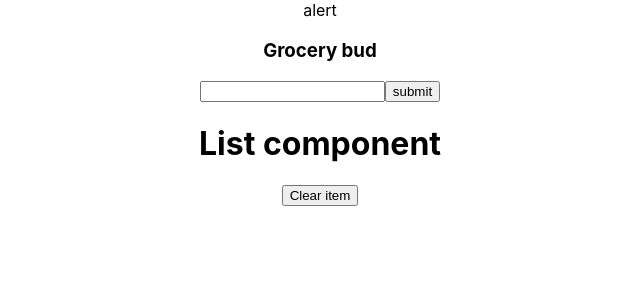
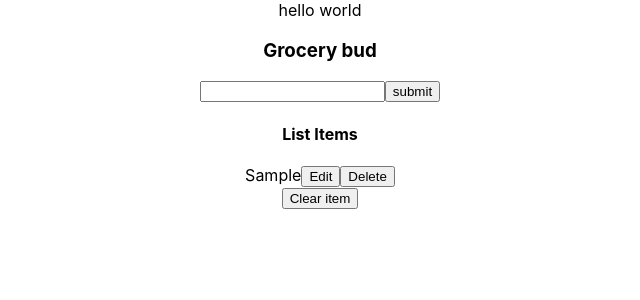
Before and after one commit to ranjan-alt/reactHooks, a React (Create React App) app in the folder my-hooks/: page / in a window 1280 px wide. Both pictures are taken after typing "Sample" into the empty fields and a click on the button "submit". Shown: the top 300 px of the page, without its empty margins (320-960 px from the left). Built offline with nearby package versions, Linux system fonts and the light colour scheme.

Commit message:
projects

```diff
--- a/my-hooks/src/components/Projects/GroceryBud/Alert.jsx
+++ b/my-hooks/src/components/Projects/GroceryBud/Alert.jsx
@@ -1,5 +1,12 @@
-const Alert = () => {
-  return <div>alert</div>;
+
+//type classname will change success danger as defined in css
+const Alert = ({msg, type}) => {
+  return(<>
+
+  <div className={`${type}`}>{msg}</div>
+
+  </>
+  );
 };
 
 export default Alert;
--- a/my-hooks/src/components/Projects/GroceryBud/Grocery.jsx
+++ b/my-hooks/src/components/Projects/GroceryBud/Grocery.jsx
@@ -6,7 +6,7 @@ const Grocery = () => {
   const [list, setList] = useState([]);
   const [isEditing, setIsEditing] = useState(false);
   const [editId, setEditId] = useState(null);
-  const [alert, setAlert] = useState({ show: true, msg: "", type: "" });
+  const [alert, setAlert] = useState({ show: true, msg: "hello world", type: "success" });
 
   const handleSubmit = (e) => {
     e.preventDefault();
@@ -17,15 +17,17 @@ const Grocery = () => {
       //deal with edit
     } else {
       //showalert
-      const { newItems } = { id: new Date().getTime.toString(), title: name };
-      setList([...list, newItems]);
+      const  newItem  = { id:Math.random(), title:name };
+      setList([...list, newItem]);
       setName("");
+      console.log("ji")
     }
+
   };
   return (
     <div>
       <form action="" onSubmit={handleSubmit}>
-        {alert.show && <Alert />}
+        {alert.show && <Alert {...alert} />}
         <h3>Grocery bud</h3>
         <input
           type="text"
@@ -34,10 +36,14 @@ const Grocery = () => {
         />
         <button type="submit">{isEditing ? "edit" : "submit"}</button>
       </form>
-      <div>
-        <List />
+      {list.length >0 && (
+        <div>
+        <List items={list}/>
         <button>Clear item</button>
       </div>
+      )
+
+}
     </div>
   );
 };
--- a/my-hooks/src/components/Projects/GroceryBud/List.jsx
+++ b/my-hooks/src/components/Projects/GroceryBud/List.jsx
@@ -1,7 +1,19 @@
-const List = () => {
+const List = ({items}) => {
+  console.log(items)
   return (
     <>
-      <h1>List component</h1>
+    <h4>List Items</h4>
+      {items.map((item)=>{
+        const {id, title} = item
+      return (
+          <div>
+            {title}
+            <button>Edit</button>
+              <button>Delete</button>
+
+          </div>
+)
+})}
     </>
   );
 };
```
